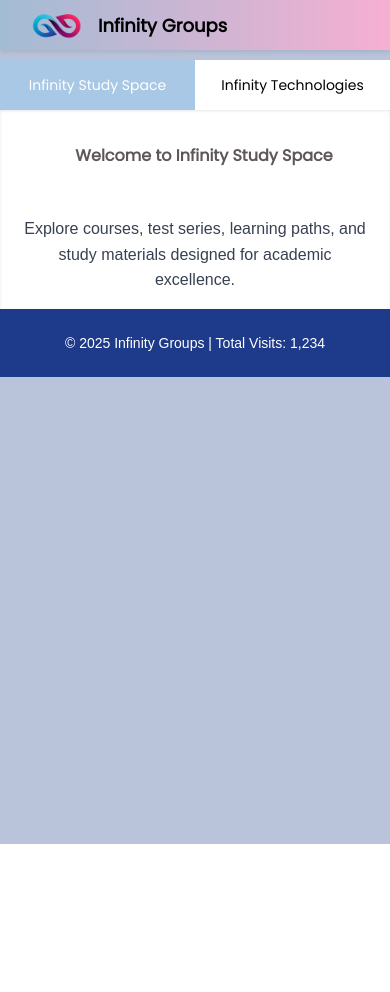
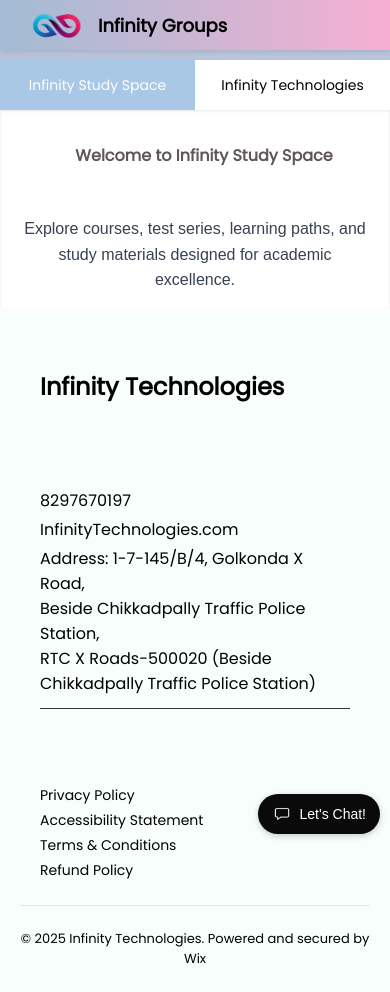
Before and after one commit to Gunasaikrishna/InfinityProject, a React (Create React App) app: page / in a window 390 px wide. Before the commit the page ends 844 px from the top, so only its background shows below. Built offline with nearby package versions, Linux system fonts and the light colour scheme.

Commit message:
Footer and Testimonal Added

```diff
--- a/src/App.js
+++ b/src/App.js
@@ -5,6 +5,7 @@
 import TechContent from './screens/components/InfinityTechnologies';
 import { useState } from 'react';
 import Footer from './screens/footer/Footer';
+import ChatWidget from './screens/ChatWidget/ChatWidget';
 
 
 function App() {
@@ -39,6 +40,9 @@
       {activeTab === 'study' ? <StudySpaceContent /> : <TechContent />}
     </main>
     </div>
+    <div style={{backgroundColor:'red'}}>
+    <ChatWidget />
+    </div>
 
     <div>
       <Footer/>
--- a/src/screens/ChatWidget/ChatWidget.css
+++ b/src/screens/ChatWidget/ChatWidget.css
@@ -5,7 +5,6 @@
     z-index: 999;
     font-family: sans-serif;
   }
-
   .chat-toggle {
     background-color: #0a0a0a;
     color: white;
@@ -61,11 +60,12 @@
   }
 
   /* ✅ Mobile Styling */
-  @media (max-width: 600px) {
+  @media (max-width: 400px) {
     .chat-container {
-      right: 10px;
-      bottom: 10px;
-    }
+        right: 10px;
+        bottom: 10px;
+        z-index: 9999;
+      }
 
     .chat-toggle {
       padding: 10px 14px;
@@ -97,11 +97,5 @@
       width: 20px;
       height: 20px;
     }
-    .chat-container {
-        position: fixed;
-        right: 30px;
-        bottom: 40px;
-        z-index: 999;
-        font-family: sans-serif;
-      }
+
   }
--- a/src/screens/components/InfinityTechnologies.css
+++ b/src/screens/components/InfinityTechnologies.css
@@ -250,18 +250,187 @@
 
   }
 
-
+  .our-works-images {
+    display: flex;
+    flex-direction: column;
+    gap: 20px;
+    align-items: center;
+    margin-right: 100px;
+    margin-bottom: 20px;
+  }
 
   .our-works-images img {
-    width: 350px;
+    width: 300px;
     height: auto;
     border-radius: 8px;
     box-shadow: 0 2px 8px rgba(0, 0, 0, 0.1);
   }
 
+  .client-div {
+    display: flex;
+    justify-content: space-between;
+    align-items: flex-start;
+    height: 490px;
+    padding: 30px 20px;
+    flex-wrap: wrap;
+    background-color: rgb(255, 248, 248);
+    width: 100%;
+  }
+
+  .review1 {
+    flex: 1 1 45%;
+    padding: 20px;
+    text-align: left;
+    display: flex;
+    flex-direction: column;
+    align-items: flex-start;
+     margin-left: 25px;
+     font-family: 'Poppins', Impact, Haettenschweiler, 'Arial Narrow Bold', sans-serif;
 
 
+  }
+  .client-div h1 {
+    font-size: 20px;
+    margin-bottom: 10px;
+    color: #111827;
+        font-family: 'Poppins', Impact, Haettenschweiler, 'Arial Narrow Bold', sans-serif;
+  }
+
+  .client-div h5 {
+    font-size: 16px;
+    font-weight: 400;
+    color: #374151;
+    line-height: 1.5;
+  }
+
+
+
+
+  .review2 {
+    flex: 1 1 45%;
+    display: flex;
+    align-items: center;
+    justify-content: center;
+    background: rgb(255, 242, 252);
+    padding: 60px 20px;
+    position: relative;
+
+    height: 400px;
+  }
+
+  .testimonial-content {
+    max-width: 600px;
+    text-align: left;
+    color: #111;
+  }
+
+  .testimonial-content h1 {
+    font-size: 20px;
+    margin-bottom: 20px;
+    font-family: 'Poppins', Impact, Haettenschweiler, 'Arial Narrow Bold', sans-serif;
+
+  }
+
+  .testimonial-content h5 {
+    font-size: 22px;
+    font-weight: 400;
+    line-height: 1.6;
+    font-family: 'Poppins', Impact, Haettenschweiler, 'Arial Narrow Bold', sans-serif;
+
+  }
+
+  .client-name {
+    margin-top: 20px;
+    font-size: 16px;
+    font-weight: 500;
+    color: #555;
+    font-family: 'Poppins', Impact, Haettenschweiler, 'Arial Narrow Bold', sans-serif;
+
+  }
+  .clientMessage{
+    margin-top: 20px;
+    font-size: 16px;
+    font-weight: 500;
+    color: #555;
+    font-family: 'Poppins', Impact, Haettenschweiler, 'Arial Narrow Bold', sans-serif;
+  }
+
+  .arrow {
+    background: none;
+    border: none;
+    font-size: 36px;
+    cursor: pointer;
+    padding: 10px;
+    color: #444;
+    transition: color 0.2s ease;
+  }
+
+  .arrow:hover {
+    color: #000;
+  }
+
+  .arrow.left {
+    position: absolute;
+    left: 20px;
+    top: 50%;
+    transform: translateY(-50%);
+  }
+
+  .arrow.right {
+    position: absolute;
+    right: 20px;
+    top: 50%;
+    transform: translateY(-50%);
+  }
+
   @media (max-width: 600px) {
+    .our-works-images {
+    margin-right: 100px;
+
+      align-items: center;
+
+    }
+    .client-div {
+      display: flex;
+    justify-content: space-between;
+    align-items: flex-start;
+    height: 500px;
+    padding: 30px 20px;
+    flex-wrap: wrap;
+    background-color: #fff;
+    width: 100%;
+    }
+    .clientMessage{
+      margin-top: 20px;
+      font-size: 14px;
+      font-weight: 500;
+      color: #555;
+      font-family: 'Poppins', Impact, Haettenschweiler, 'Arial Narrow Bold', sans-serif;
+    }
+    .review2 {
+      flex: 1 1 45%;
+      display: flex;
+      align-items: center;
+      justify-content: center;
+      background: rgb(255, 242, 252);
+      padding: 60px 20px;
+      position: relative;
+
+      height: 100px;
+    }
+
+    .client-div > div {
+      flex: 1 1 100%;
+      margin-bottom: 20px;
+    }
+    .our-works-images img {
+      width: 500px;
+      height: 400px;
+
+      box-shadow: 0 2px 8px rgba(0, 0, 0, 0.1);
+      background-color: #07f78b;
+    }
+
     .section-header {
       height: 36px;
 
@@ -321,7 +490,6 @@
     }
     .our-works-content {
       width: 100%;
-
     }
     our-works-text {
       margin-left: 45px;
@@ -332,11 +500,22 @@
       text-align: center;
     }  */
 
-    .our-works-images img {
-      width: 350px;
-      height: 300px;
-      border-radius: 8px;
-      box-shadow: 0 2px 8px rgba(0, 0, 0, 0.1);
+    .testimonial-content  {
+      margin-left: 30px;
+      margin-right: 30px;
+
+    }
+
+    .arrow {
+      font-size: 28px;
+    }
+
+    .arrow.left {
+      left: 10px;
+    }
+
+    .arrow.right {
+      right: 10px;
     }
 
 
--- a/src/screens/components/InfinityTechnologies.js
+++ b/src/screens/components/InfinityTechnologies.js
@@ -1,4 +1,4 @@
-import React from "react";
+import React, { useState } from "react";
 import "./InfinityTechnologies.css";
 import CreativeImage1 from "../../assets/creativeImage.jpg";
 import CreativeImage2 from "../../assets/creativeImage2.jpg";
@@ -19,6 +19,27 @@
 
 
 function TechContent() {
+
+
+    const [index, setIndex] = useState(0);
+
+  const next = () => setIndex((prev) => (prev + 1) % testimonials.length);
+  const prev = () =>
+    setIndex((prev) => (prev - 1 + testimonials.length) % testimonials.length);
+const testimonials = [
+  {
+    message: `Infinity Technologies not only met but exceeded our web development needs. Their dedication to client satisfaction and project success is unmatched.`,
+    name: 'Stephen',
+  },
+  {
+    message: `Working with Infinity was a game changer. Their team delivered on time and beyond expectations.`,
+    name: 'Charan ',
+  },
+  {
+    message: `Professional, responsive, and skilled – Infinity Technologies helped scale our digital presence tremendously.`,
+    name: 'Ravi Kumar',
+  },
+];
   return (
     <div className="tab-content-full">
       <div className="section-header">
@@ -197,7 +218,38 @@
           </div>
         </div>
       </div>
-      <ChatWidget />
+
+      <div className="client-div">
+  <div className="review1">
+    <h1>Client Testimonials</h1>
+    <h5>
+      Infinity Technologies transformed our outdated website<br /> into a modern,
+      user-friendly platform. Their attention <br />to detail and creativity exceeded
+      our expectations.
+    </h5>
+  </div>
+
+  <div className="review2">
+      <button className="arrow left" onClick={prev}>
+        &#8249;
+      </button>
+
+      <div className="testimonial-content">
+
+        <p className="clientMessage">{testimonials[index].message}</p>
+        <p className="client-name">{testimonials[index].name}</p>
+      </div>
+
+      <button className="arrow right" onClick={next}>
+        &#8250;
+      </button>
+    </div>
+ </div>
+
+ <div>
+
+ </div>
+
     </div>
   );
 }
--- a/src/screens/footer/Footer.css
+++ b/src/screens/footer/Footer.css
@@ -1,8 +1,64 @@
-.footer {
-    background-color: #1e3a8a;
-    color: white;
-    text-align: center;
-    padding: 12px;
-    font-size: 14px;
-    margin-top: auto;
+.footer-wrapper {
+  background-color: #f7fefb;
+  color: #000;
+  padding: 40px 20px 10px;
+  font-family: 'Poppins', sans-serif;
+}
+
+.footer-top {
+  display: flex;
+  justify-content: space-between;
+  flex-wrap: wrap;
+  gap: 40px;
+  margin-bottom: 20px;
+  margin-left: 20px;
+  margin-right: 20px;
+}
+
+.footer-left h2 {
+  font-size: 24px;
+  font-weight: 600;
+}
+
+.footer-center p {
+  margin: 4px 0;
+}
+
+.footer-center hr {
+  margin: 12px 0;
+  border: none;
+  border-top: 1px solid #333;
+  width: 100%;
+}
+
+.footer-icons span {
+  margin-right: 12px;
+  font-size: 20px;
+  cursor: pointer;
+}
+
+.footer-right p {
+  margin: 4px 0;
+  cursor: pointer;
+  font-size: 14px;
+}
+
+.footer-bottom {
+  text-align: center;
+  font-size: 13px;
+  border-top: 1px solid #e4e4e4;
+  padding-top: 10px;
+}
+
+/* ✅ Mobile responsive */
+@media (max-width: 768px) {
+  .footer-top {
+    flex-direction: column;
+    align-items: flex-start;
   }
+
+  .footer-center,
+  .footer-right {
+    margin-top: 20px;
+  }
+}
--- a/src/screens/footer/Footer.js
+++ b/src/screens/footer/Footer.js
@@ -5,9 +5,37 @@
   const currentYear = new Date().getFullYear();
 
   return (
-    <div className="footer">
-      <p>© {currentYear} Infinity Groups | Total Visits: 1,234</p>
-    </div>
+    <footer className="footer-wrapper">
+      <div className="footer-top">
+        <div className="footer-left">
+          <h2>Infinity Technologies</h2>
+        </div>
+        <div className="footer-center">
+          <p>8297670197</p>
+          <p>InfinityTechnologies.com</p>
+          <p>Address: 1-7-145/B/4, Golkonda X Road,<br /> Beside Chikkadpally Traffic Police Station,<br /> RTC X Roads-500020 (Beside Chikkadpally Traffic Police Station)
+          </p>
+          <hr />
+          {/* <div className="footer-icons">
+            <span>🌐</span>
+            <span>📷</span>
+            <span>✖️</span>
+            <span>🎵</span>
+          </div> */}
+        </div>
+
+        <div className="footer-right">
+          <p>Privacy Policy</p>
+          <p>Accessibility Statement</p>
+          <p>Terms & Conditions</p>
+          <p>Refund Policy</p>
+        </div>
+      </div>
+
+      <div className="footer-bottom">
+        <p>© {currentYear} Infinity Technologies. Powered and secured by Wix</p>
+      </div>
+    </footer>
   );
 }
 
```
